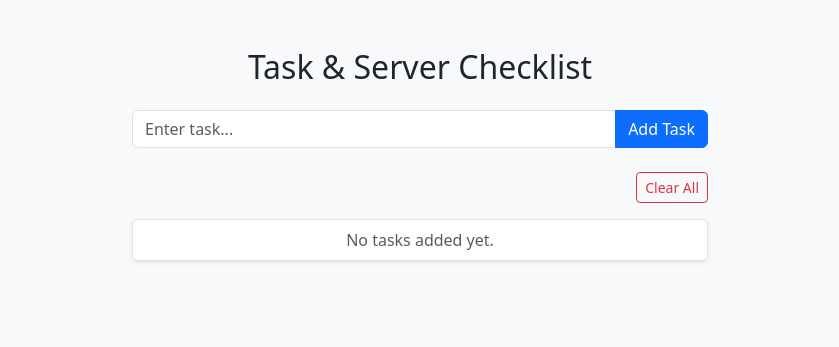
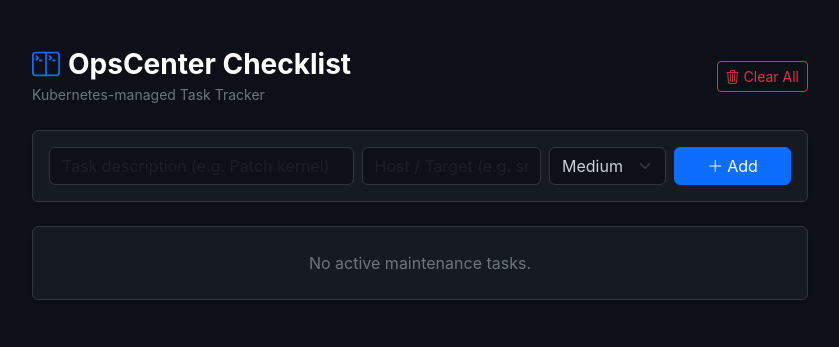
Before and after one commit to karthi12503/log-app, a Flask app: page / in a window 1280 px wide. Shown: the top 347 px of the page, without its empty margins (220-1059 px from the left). Run offline with Flask 3, Linux system fonts and the light colour scheme; data that the repository does not hold is empty.

Commit message:
feat: upgrade UI to dark dashboard and add server priority metadata

```diff
--- a/app.py
+++ b/app.py
@@ -1,6 +1,6 @@
 from flask import Flask, render_template, request, redirect, url_for
 import sqlite3
-import os
+from datetime import datetime
 
 app = Flask(__name__)
 DB_FILE = "tasks.db"
@@ -11,7 +11,10 @@ def init_db():
             CREATE TABLE IF NOT EXISTS tasks (
                 id INTEGER PRIMARY KEY AUTOINCREMENT,
                 title TEXT NOT NULL,
-                status TEXT DEFAULT 'Pending'
+                server TEXT DEFAULT 'All Servers',
+                priority TEXT DEFAULT 'Medium',
+                status TEXT DEFAULT 'Pending',
+                created_at TEXT
             )
         """)
 init_db()
@@ -19,15 +22,25 @@ init_db()
 @app.route('/')
 def index():
     with sqlite3.connect(DB_FILE) as conn:
-        tasks = conn.execute("SELECT id, title, status FROM tasks").fetchall()
+        tasks = conn.execute("""
+            SELECT id, title, server, priority, status, created_at
+            FROM tasks ORDER BY id DESC
+        """).fetchall()
     return render_template('index.html', tasks=tasks)
 
 @app.route('/add', methods=['POST'])
 def add_task():
     title = request.form.get('title')
+    server = request.form.get('server') or 'General'
+    priority = request.form.get('priority') or 'Medium'
+    created_at = datetime.now().strftime("%d %b %H:%M")
+
     if title:
         with sqlite3.connect(DB_FILE) as conn:
-            conn.execute("INSERT INTO tasks (title) VALUES (?)", (title,))
+            conn.execute("""
+                INSERT INTO tasks (title, server, priority, status, created_at)
+                VALUES (?, ?, ?, 'Pending', ?)
+            """, (title, server, priority, created_at))
     return redirect(url_for('index'))
 
 @app.route('/toggle/<int:task_id>')
@@ -47,4 +60,4 @@ def clear_all():
     return redirect(url_for('index'))
 
 if __name__ == '__main__':
-    app.run(host='0.0.0.0', port=5000, debug=True)
+    app.run(host='0.0.0.0', port=5000)
--- a/templates/index.html
+++ b/templates/index.html
@@ -2,34 +2,76 @@
 <html lang="en">
 <head>
     <meta charset="UTF-8">
-    <title>Task Manager</title>
+    <meta name="viewport" content="width=device-width, initial-scale=1.0">
+    <title>DevOps OpsCenter Checklist</title>
     <link href="https://cdn.jsdelivr.net/npm/bootstrap@5.3.0/dist/css/bootstrap.min.css" rel="stylesheet">
+    <link href="https://cdn.jsdelivr.net/npm/bootstrap-icons@1.11.1/font/bootstrap-icons.css" rel="stylesheet">
+    <style>
+        body { background-color: #0d1117; color: #c9d1d9; font-family: -apple-system, BlinkMacSystemFont, "Segoe UI", Roboto, sans-serif; }
+        .card { background-color: #161b22; border: 1px solid #30363d; }
+        .form-control, .form-select { background-color: #0d1117; border: 1px solid #30363d; color: #c9d1d9; }
+        .form-control:focus, .form-select:focus { background-color: #0d1117; border-color: #58a6ff; color: #fff; box-shadow: none; }
+        .list-group-item { background-color: #161b22; border-color: #30363d; color: #c9d1d9; }
+        .badge-high { background-color: #f85149; color: #fff; }
+        .badge-med { background-color: #d29922; color: #000; }
+        .badge-low { background-color: #238636; color: #fff; }
+    </style>
 </head>
-<body class="bg-light py-5">
-    <div class="container" style="max-width: 600px;">
-        <h2 class="text-center mb-4">Task & Server Checklist</h2>
-        <form action="/add" method="POST" class="input-group mb-4">
-            <input type="text" name="title" class="form-control" placeholder="Enter task..." required>
-            <button class="btn btn-primary" type="submit">Add Task</button>
-        </form>
-        <!-- New Clear All Button -->
-        <div class="d-flex justify-content-end mb-3">
-            <form action="/clear" method="POST" onsubmit="return confirm('Clear all tasks?');">
-                <button class="btn btn-sm btn-outline-danger" type="submit">Clear All</button>
+<body class="py-5">
+    <div class="container" style="max-width: 800px;">
+        <div class="d-flex justify-content-between align-items-center mb-4">
+            <div>
+                <h3 class="fw-bold text-white mb-0"><i class="bi bi-terminal-split text-primary me-2"></i>OpsCenter Checklist</h3>
+                <small class="text-secondary">Kubernetes-managed Task Tracker</small>
+            </div>
+            <form action="/clear" method="POST" onsubmit="return confirm('Flush all checklist logs?');">
+                <button class="btn btn-outline-danger btn-sm" type="submit"><i class="bi bi-trash3 me-1"></i>Clear All</button>
             </form>
         </div>
+
+        <!-- Add Task Card -->
+        <div class="card p-3 mb-4 shadow-sm">
+            <form action="/add" method="POST" class="row g-2">
+                <div class="col-md-5">
+                    <input type="text" name="title" class="form-control" placeholder="Task description (e.g. Patch kernel)" required>
+                </div>
+                <div class="col-md-3">
+                    <input type="text" name="server" class="form-control" placeholder="Host / Target (e.g. srv-prod-01)">
+                </div>
+                <div class="col-md-2">
+                    <select name="priority" class="form-select">
+                        <option value="Low">Low</option>
+                        <option value="Medium" selected>Medium</option>
+                        <option value="High">High</option>
+                    </select>
+                </div>
+                <div class="col-md-2">
+                    <button class="btn btn-primary w-100" type="submit"><i class="bi bi-plus-lg me-1"></i>Add</button>
+                </div>
+            </form>
+        </div>
+
+        <!-- Task List -->
         <ul class="list-group shadow-sm">
-            {% for id, title, status in tasks %}
-            <li class="list-group-item d-flex justify-content-between align-items-center">
-                <span class="{{ 'text-decoration-line-through text-muted' if status == 'Completed' else '' }}">
-                    {{ title }}
-                </span>
+            {% for id, title, server, priority, status, created_at in tasks %}
+            <li class="list-group-item d-flex justify-content-between align-items-center py-3">
+                <div>
+                    <div class="d-flex align-items-center gap-2 mb-1">
+                        <span class="badge {{ 'badge-high' if priority == 'High' else ('badge-med' if priority == 'Medium' else 'badge-low') }}">{{ priority }}</span>
+                        <code class="text-info">{{ server }}</code>
+                        <small class="text-secondary">{{ created_at }}</small>
+                    </div>
+                    <span class="{{ 'text-decoration-line-through text-secondary' if status == 'Completed' else 'text-white' }} fs-6">
+                        {{ title }}
+                    </span>
+                </div>
                 <a href="/toggle/{{ id }}" class="btn btn-sm {{ 'btn-secondary' if status == 'Completed' else 'btn-success' }}">
+                    <i class="bi {{ 'bi-arrow-counterclockwise' if status == 'Completed' else 'bi-check2' }}"></i>
                     {{ 'Undo' if status == 'Completed' else 'Done' }}
                 </a>
             </li>
             {% else %}
-            <li class="list-group-item text-center text-muted">No tasks added yet.</li>
+            <li class="list-group-item text-center text-secondary py-4">No active maintenance tasks.</li>
             {% endfor %}
         </ul>
     </div>
```
